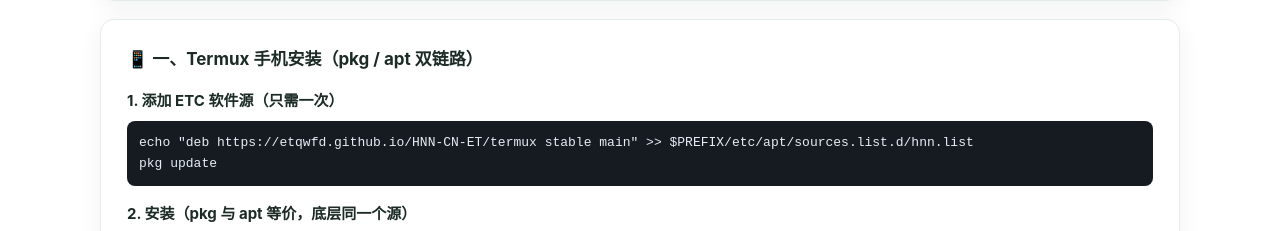
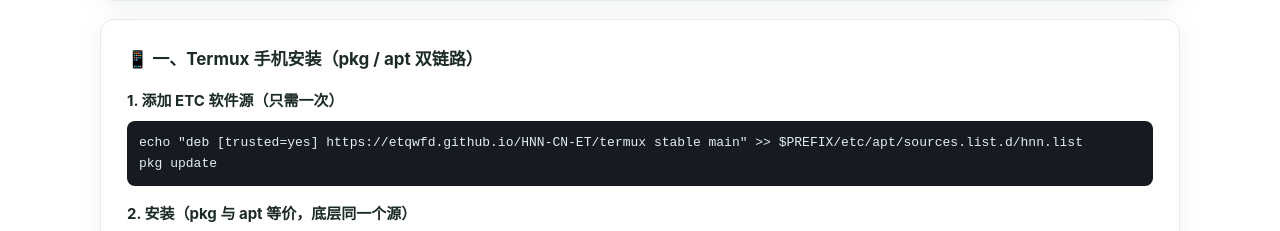
Before and after one commit to ETQWFD/HNN-CN-ET, a website: page docs/index.html in a window 1280 px wide. Shown: the part 2196-2427 px from the top of the page. Drawn offline with Linux system fonts and the light colour scheme; no server answers.

Commit message:
docs: Termux 源命令加 trusted=yes，修复手机上 pkg update 拒绝无签名源

```diff
--- a/docs/index.html
+++ b/docs/index.html
@@ -109,7 +109,7 @@
     <div class="guide-block">
       <h3>📱 一、Termux 手机安装（pkg / apt 双链路）</h3>
       <h4>1. 添加 ETC 软件源（只需一次）</h4>
-      <pre>echo "deb https://etqwfd.github.io/HNN-CN-ET/termux stable main" >> $PREFIX/etc/apt/sources.list.d/hnn.list
+      <pre>echo "deb [trusted=yes] https://etqwfd.github.io/HNN-CN-ET/termux stable main" >> $PREFIX/etc/apt/sources.list.d/hnn.list
 pkg update</pre>
       <h4>2. 安装（pkg 与 apt 等价，底层同一个源）</h4>
       <pre>pkg install ai        # 等价：apt update && apt install ai</pre>
@@ -434,7 +434,7 @@
 <div style="background:#0d1117;border:1px solid #30363d;border-radius:8px;padding:14px;margin:10px 0">
 <p>首次先添加 ETC 软件源，之后直接 <code>pkg install ai</code> 按包名安装（64 位与 32 位自动匹配，无需手动下载 deb）：</p>
 <pre style="background:#161b22;padding:10px;border-radius:6px;overflow:auto"># 1. 添加 ETC 自建软件源（只需执行一次）
-echo "deb https://etqwfd.github.io/HNN-CN-ET/termux stable main" >> $PREFIX/etc/apt/sources.list.d/hnn.list
+echo "deb [trusted=yes] https://etqwfd.github.io/HNN-CN-ET/termux stable main" >> $PREFIX/etc/apt/sources.list.d/hnn.list
 pkg update
 
 # 2. 直接安装（aarch64 / arm 32 位自动识别）
```
